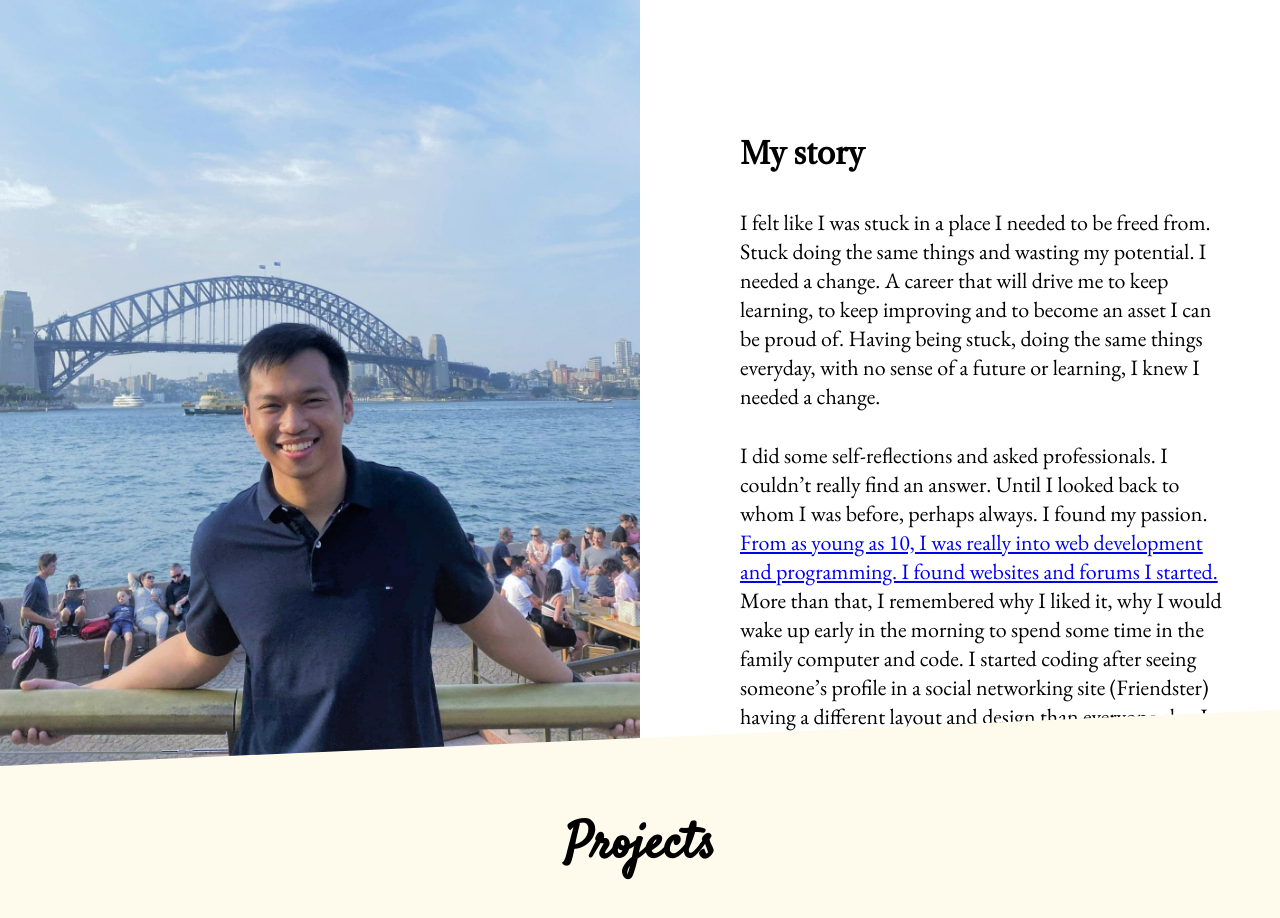
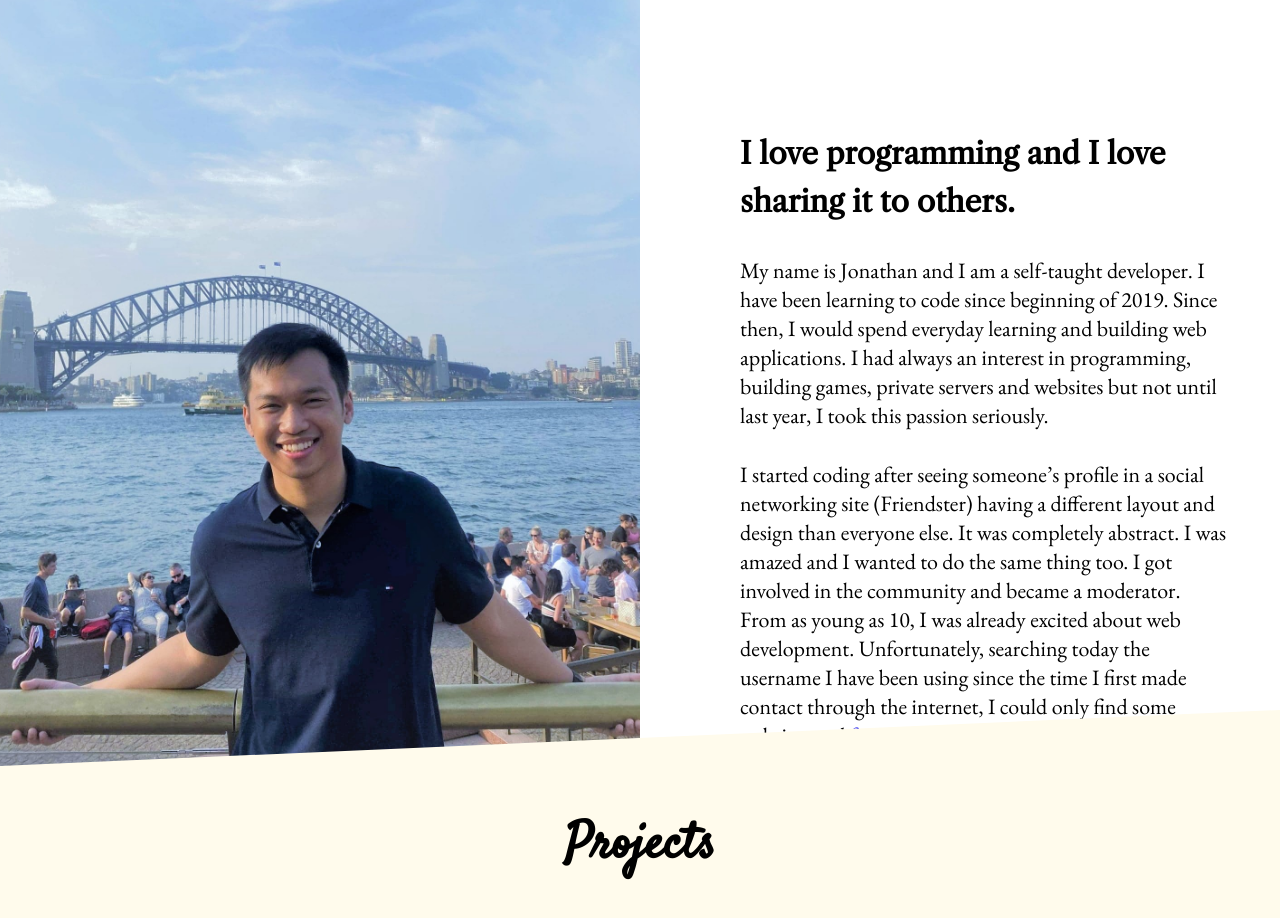
Before and after one commit to hjpunzalan/hjpunzalan.github.io, a React (Create React App) app: page / in a window 1280 px wide. Shown: the part 820-1738 px from the top of the page. Built offline with nearby package versions, Linux system fonts and the light colour scheme.

Commit message:
Edit about content

```diff
--- a/src/components/About/About.jsx
+++ b/src/components/About/About.jsx
@@ -7,30 +7,26 @@ const About = () => {
 		<div className={classes.container}>
 			<img className={classes.photo} src={img} alt="myself" />
 			<div className={classes.about}>
-				<h2>My story</h2>
+				<h2>I love programming and I love sharing it to others.</h2>
 				<p>
-					I felt like I was stuck in a place I needed to be freed from. Stuck
-					doing the same things and wasting my potential. I needed a change. A
-					career that will drive me to keep learning, to keep improving and to
-					become an asset I can be proud of. Having being stuck, doing the same
-					things everyday, with no sense of a future or learning, I knew I
-					needed a change.
+					My name is Jonathan and I am a self-taught developer. I have been
+					learning to code since beginning of 2019. Since then, I would spend
+					everyday learning and building web applications. I had always an
+					interest in programming, building games, private servers and websites
+					but not until last year, I took this passion seriously.
 				</p>
 				<p>
-					I did some self-reflections and asked professionals. I couldn’t really
-					find an answer. Until I looked back to whom I was before, perhaps
-					always. I found my passion.{" "}
-					<a href="https://92321.activeboard.com/">
-						From as young as 10, I was really into web development and
-						programming. I found websites and forums I started.
-					</a>{" "}
-					More than that, I remembered why I liked it, why I would wake up early
-					in the morning to spend some time in the family computer and code. I
-					started coding after seeing someone’s profile in a social networking
+					I started coding after seeing someone’s profile in a social networking
 					site (Friendster) having a different layout and design than everyone
 					else. It was completely abstract. I was amazed and I wanted to do the
 					same thing too. I got involved in the community and became a
-					moderator.
+					moderator. From as young as 10, I was already excited about web
+					development. Unfortunately, searching today the username I have been
+					using since the time I first made contact through the internet, I
+					could only find some websites and{" "}
+					<a href="https://92321.activeboard.com/">forums I built.</a> More than
+					that, I remembered why I liked it, why I would wake up early in the
+					morning to spend some time in the family computer and code.
 				</p>
 				<p>
 					Having moved here to Australia, I lost my passion. Maybe because we
```
